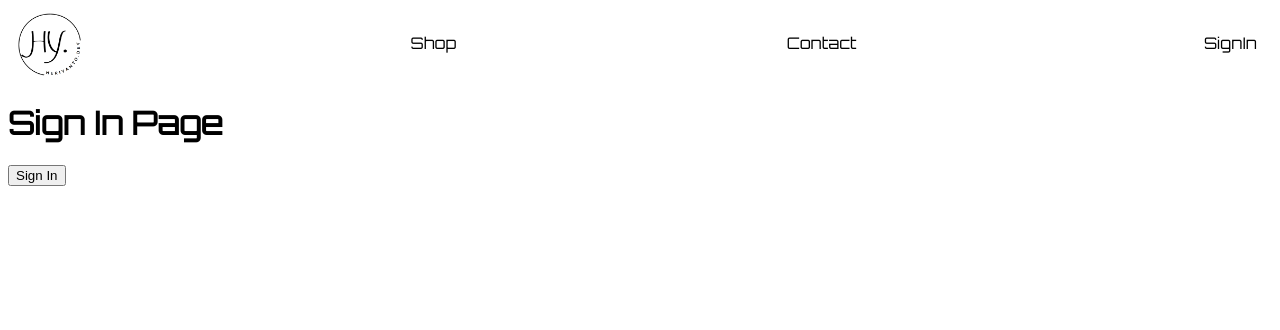
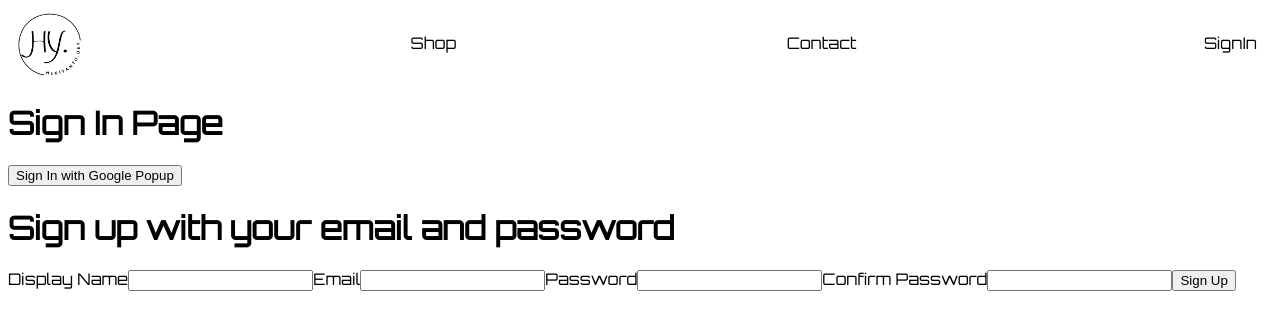
Before and after one commit to HeriYantodotDev/clothing-store, a React (Vite) app: page /signin in a window 1280 px wide. Shown: the top 330 px of the page. Built offline with nearby package versions, Linux system fonts and the light colour scheme.

Commit message:
adding sign up fuction for email

```diff
--- /dev/null
+++ b/src/components/SignUp/SignUp.component.tsx
@@ -0,0 +1,93 @@
+import React, { FormEvent, useState } from 'react';
+import { defaultFormField } from './defaultValue';
+import { createAuthUserWithEmailAndPassword } from '../../services/firebase/firebase.auth';
+import { createUserDocumentFromAuth } from '../../services/firebase/db/users.db';
+
+export function SignUp() {
+  const [formFields, setFormFields] = useState(defaultFormField);
+  const {
+    displayName,
+    email,
+    password,
+    confirmPassword,
+  } = formFields;
+
+  function resetFormField() {
+    setFormFields(defaultFormField);
+  }
+
+  function handleChange(event: React.ChangeEvent<HTMLInputElement>) {
+    const { name, value } = event.target;
+
+    setFormFields({
+      ...formFields,
+      [name]: value,
+    });
+  }
+
+  //replace this with joy
+  function simpleValidationHandleSubmit(email: string, password: string, confirmPassword: string) {
+    if (!email || !password || !confirmPassword) {
+      return false;
+    }
+
+    if (password !== confirmPassword) {
+      return false;
+    }
+
+    return true;
+  }
+
+  async function handleSubmit(event: FormEvent<HTMLFormElement>) {
+    event.preventDefault();
+    try {
+      //TO DO: Fix this validation
+      console.log('fix this validation');
+      if (!simpleValidationHandleSubmit(email, password, confirmPassword)) {
+        throw new Error('Validation Error');
+      }
+
+      const response = await createAuthUserWithEmailAndPassword(email, password);
+      const user = response?.user;
+      if (!response || !user) {
+        throw new Error('Something went wrong with the Auth process');
+      }
+
+      await createUserDocumentFromAuth(user, { displayName });
+
+      resetFormField();
+
+      // eslint-disable-next-line @typescript-eslint/no-explicit-any
+    } catch (err: any) {
+      // eslint-disable-next-line no-console
+      if (err?.code === 'auth/email-already-in-use') {
+        // eslint-disable-next-line no-console
+        console.log('Future me! Hey do something about handling is already been used');
+      } else {
+        // eslint-disable-next-line no-console
+        console.log(err);
+      }
+    }
+  }
+
+  return (
+    <div>
+      <h1>Sign up with your email and password</h1>
+      <form onSubmit={handleSubmit}>
+        <label>Display Name</label>
+        <input type='text' name='displayName' required onChange={handleChange} value={displayName} />
+
+        <label>Email</label>
+        <input type='email' name='email' required onChange={handleChange} value={email} />
+
+        <label>Password</label>
+        <input type='password' name='password' required onChange={handleChange} value={password} />
+
+        <label>Confirm Password</label>
+        <input type='password' name='confirmPassword' required onChange={handleChange} value={confirmPassword} />
+
+        <button type='submit'>Sign Up</button>
+      </form>
+    </div>
+  );
+}
--- /dev/null
+++ b/src/components/SignUp/defaultValue.tsx
@@ -0,0 +1,8 @@
+import { FormFields } from '../../Types';
+
+export const defaultFormField: FormFields = {
+  displayName: '',
+  email: '',
+  password: '',
+  confirmPassword: '',
+};
--- a/src/routes/signIn/SignIn.component.tsx
+++ b/src/routes/signIn/SignIn.component.tsx
@@ -2,18 +2,30 @@ import {
   signInWithGooglePopOut,
 } from '../../services/firebase/firebase.auth';
 
+import { SignUp } from '../../components/SignUp/SignUp.component';
+
 import { createUserDocumentFromAuth } from '../../services/firebase/db/users.db';
 
 export function SignIn() {
-  const logGoogleUser = async () => {
-    const response = await signInWithGooglePopOut();
-    await createUserDocumentFromAuth(response);
-  };
+
+
+  async function logGoogleUser() {
+    try {
+      const response = await signInWithGooglePopOut();
+      const user = response.user;
+      await createUserDocumentFromAuth(user);
+      // eslint-disable-next-line @typescript-eslint/no-explicit-any
+    } catch (err: any) {
+      // eslint-disable-next-line no-console
+      console.log(err);
+    }
+  }
 
   return (
     <div>
       <h1>Sign In Page</h1>
-      <button onClick={logGoogleUser}>Sign In</button>
+      <button onClick={logGoogleUser}>Sign In with Google Popup</button>
+      <SignUp />
     </div>
   );
 }
--- a/src/services/firebase/db/users.db.ts
+++ b/src/services/firebase/db/users.db.ts
@@ -4,18 +4,23 @@ import {
   getDoc,
   setDoc,
 } from 'firebase/firestore';
-import { UserCredential } from 'firebase/auth';
+import {
+  User,
+} from 'firebase/auth';
+
 import { firebaseApp } from '../firebase.config';
 
 export const db = getFirestore(firebaseApp);
 
-import { Users } from './database.types';
+import {
+  UserData,
+  UserDataOptional,
+} from './database.types';
 
 
-export async function createUserDocumentFromAuth(UserCredential: UserCredential) {
-  const userAuth = UserCredential.user;
+export async function createUserDocumentFromAuth(user: User, userDataOptional: UserDataOptional = {}) {
 
-  const userUID = userAuth.uid;
+  const userUID = user.uid;
 
   const userDocRef = doc(db, 'users', userUID);
 
@@ -25,29 +30,28 @@ export async function createUserDocumentFromAuth(UserCredential: UserCredential)
 
   if (!userSnapshop.exists()) {
     userStatus = 'New user';
-    const {displayName, email} = userAuth;
 
-    if (!displayName || !email) {
-      throw new Error('There\'s no Display Name or Email in Auth');
-    }
+    const displayName = user.displayName || '';
+    const email = user.email || '';
 
     const createdAt = new Date();
     const updatedAt = new Date();
 
-    const userInput: Users = {
+    const userInput: UserData = {
       displayName,
       email,
       active: true,
       createdAt,
       updatedAt,
+      ...userDataOptional,
     };
 
     try {
       await setDoc(userDocRef, userInput);
     // eslint-disable-next-line @typescript-eslint/no-explicit-any
-    } catch(error: any ){
+    } catch(error){
       // eslint-disable-next-line no-console
-      console.log('error creating the user', error.message);
+      console.log('error creating the user', error);
     }
   }
 
--- a/src/services/firebase/firebase.auth.ts
+++ b/src/services/firebase/firebase.auth.ts
@@ -3,22 +3,29 @@ import {
   signInWithPopup,
   signInWithRedirect,
   GoogleAuthProvider,
+  createUserWithEmailAndPassword,
 } from 'firebase/auth';
 
 import { firebaseApp } from './firebase.config';
 
-const provider = new GoogleAuthProvider();
+const googleProvider = new GoogleAuthProvider();
 
-provider.setCustomParameters({
+googleProvider.setCustomParameters({
   prompt: 'select_account',
 });
 
-const auth = getAuth(firebaseApp);
+export const auth = getAuth(firebaseApp);
 
 export function signInWithGooglePopOut() {
-  return signInWithPopup(auth, provider);
+  return signInWithPopup(auth, googleProvider);
 }
 
 export function signInWithGoogleRedirect() {
-  return signInWithRedirect(auth, provider);
+  return signInWithRedirect(auth, googleProvider);
 }
+
+export async function createAuthUserWithEmailAndPassword(email: string, password: string) {
+  if (!email || !password) return;
+
+  return await createUserWithEmailAndPassword(auth, email, password);
+}
```
Also changed, not shown: src/Types.tsx (+7 -0 lines), src/services/firebase/db/database.types.ts (+9 -1 lines), 1 other file (tests, documents, lock files or other folders).
